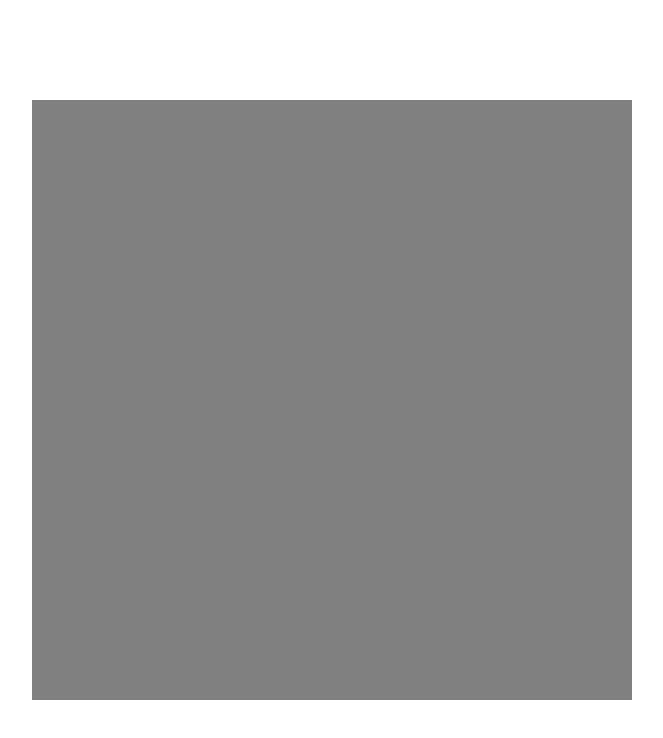
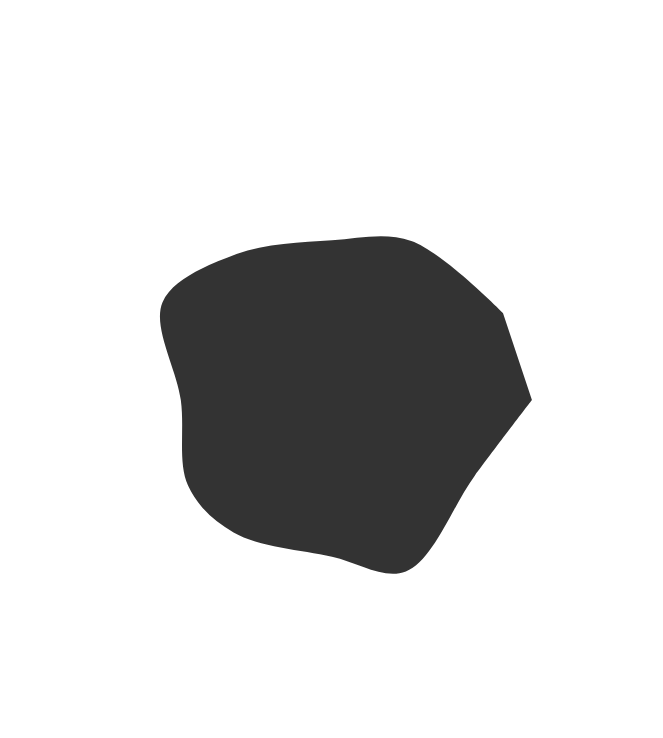
Before and after one commit to strawstack/ArrivalLanguage, a plain HTML site: page index.html in a window 1280 px wide. Shown: the whole page, without its empty margins (308-971 px from the left). Drawn offline with nearby package versions, Linux system fonts and the light colour scheme.

Commit message:
save before swtich from line to path

```diff
--- /dev/null
+++ b/Arrival.js
@@ -0,0 +1,89 @@
+class Arrival {
+    constructor(_d3, _config, _alphabet) {
+        this.d3 = _d3;
+        this.svg = this.d3.select("svg");
+        this.config = _config;
+        this.alphabet = _alphabet;
+    }
+    renderWord(word) {
+        // Render a word
+        this.renderFoundation(word);
+        for (let c of word) {
+            this.renderCharacter(c);
+        }
+    }
+    renderFoundation(word) {
+        // Render circular foundation for the word
+        let _cp = this.circlePoints(300, 12, 100);
+        let cp = this.shiftPoints(_cp, {x: 512, y: 512});
+
+        /*
+        let circles = this.svg
+            .selectAll(".circle")
+            .data(cp);
+
+        let circlesEnter = circles.enter()
+            .append("circle")
+            .attr("class", "circle")
+            .attr("cx", d => d.x)
+            .attr("cy", d => d.y)
+            .attr("r", 10)
+            .attr("fill", "#555");
+        circles.merge(circlesEnter); */
+
+        let lineGenerator = d3.line()
+            .x(d => d.x)
+            .y(d => d.y)
+            .curve(d3.curveCatmullRom);
+
+        this.svg.append("path")
+            .datum(cp)
+            .attr("class", "line")
+            .attr("d", lineGenerator)
+            .attr("fill", "#333");
+
+    }
+    renderCharacter(char) {
+        // Render one character
+
+    }
+    circlePoints(radius, number, _jitter) {
+        // Returns type [Point{x:,y:}] of evenly spaced
+        // Points that make a circle
+
+        // Calculate jitter
+        if (_jitter === undefined) _jitter = 0;
+        let jitter = () => this.rand(-1 * _jitter/2, _jitter/2);
+
+        // Build array of Points
+        let points = [];
+        let angle = 360 / number;
+        let currentAngle = 0;
+        for (let i = 0; i < number; i++) {
+            let xc = (radius + jitter()) * Math.cos(H.rad(currentAngle));
+            let yc = (radius + jitter()) * Math.sin(H.rad(currentAngle));
+            points.push({
+                x: xc, y: yc
+            });
+            currentAngle += angle;
+        }
+        return points;
+    }
+    shiftPoints(points, shift) {
+        // Return list with all points are moved by amount given in `shift`
+        return points.map(p => {
+            return {x: p.x + shift.x, y: p.y + shift.y}
+        });
+    }
+    rand(lo, hi) {
+        if (lo === 0 && hi === 0) return 0;
+        // Return random number [lo, hi)
+        return Math.random() * (hi - lo) + lo;
+    }
+}
+class H {
+    // Helper functions
+    constructor() {}
+}
+H.deg = v => v / Math.PI * 180;
+H.rad = v => v / 180 * Math.PI;
--- a/alphabet.js
+++ b/alphabet.js
@@ -4,7 +4,6 @@ let alphabet = {
             "deg": 0,
             "mark": {
                 "type": "circle",
-                "angle": 0,
                 "radius": 20
             }
         },
@@ -12,9 +11,10 @@ let alphabet = {
             "deg": 90,
             "mark": {
                 "type": "line",
-                "angle": 90,
-                "stroke": 3
+                "angle": 45,
+                "stroke": 3,
+                "length": 10
             }
         }
     ]
-}
+};
--- /dev/null
+++ b/config.js
@@ -0,0 +1,3 @@
+let config = {
+
+};
--- a/index.html
+++ b/index.html
@@ -5,7 +5,10 @@
     <meta name="viewport" content="width=device-width, initial-scale=1">
     <link rel="stylesheet" type="text/css" href="style.css">
     <script src="https://d3js.org/d3.v5.js"></script>
-    <script src="script.js"></script>
+    <script src="Arrival.js"></script>
+    <script src="config.js"></script>
+    <script src="alphabet.js"></script>
+    <script src="main.js"></script>
 </head>
 <body>
     <div class="page-area">
--- /dev/null
+++ b/main.js
@@ -0,0 +1,5 @@
+function main() {
+    let arrival = new Arrival(d3, config, alphabet);
+    arrival.renderWord("a");
+}
+window.onload = main;
--- a/script.js
+++ /dev/null
@@ -1,5 +0,0 @@
-function main() {
-    d3.select("svg")
-        .style("background", "grey")
-}
-window.onload = main;
```
Also changed, not shown: 2 other files.
